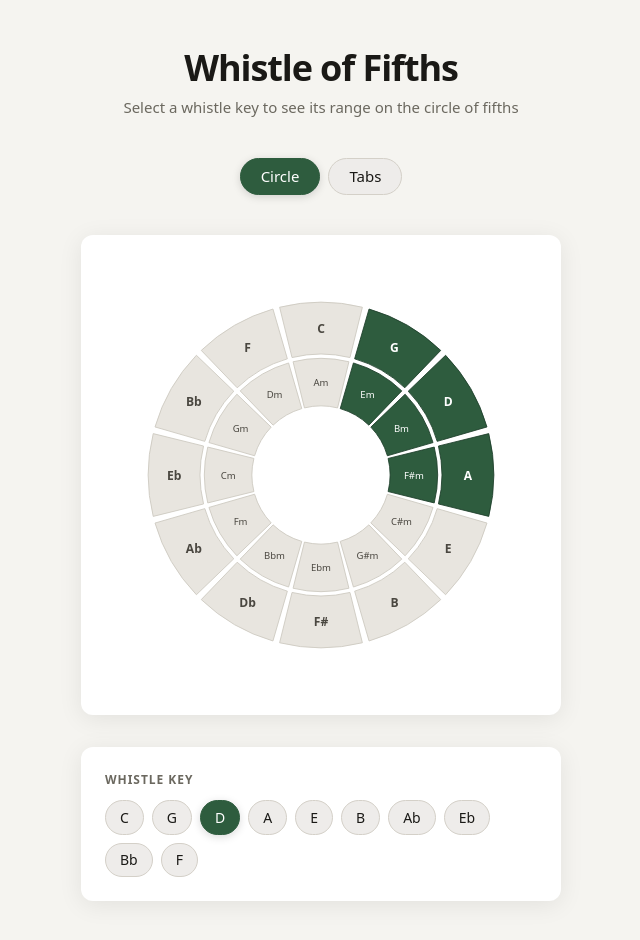
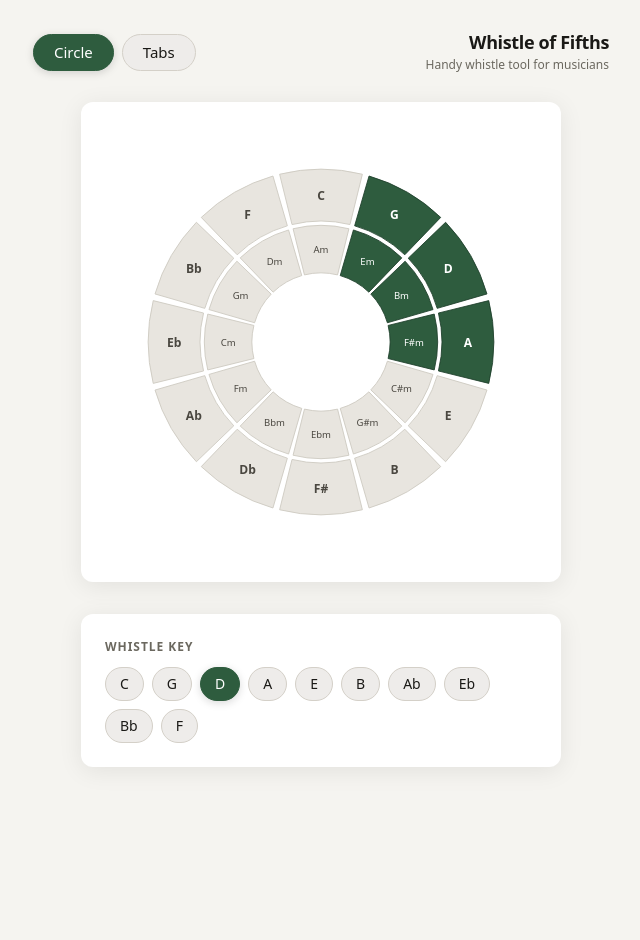
Before and after one commit to Inveracity/whistle-of-fifths, a website with bundled scripts: page src/index.html in a window 1280 px wide. Shown: the whole page, without its empty margins (319-959 px from the left). After the commit the page ends 800 px from the top, so only its background shows below. Built offline with nearby package versions, Linux system fonts and the light colour scheme.

Commit message:
make ui layout a little less janky

```diff
--- a/package.json
+++ b/package.json
@@ -4,7 +4,7 @@
 	"scripts": {
 		"dev": "bun run server.ts",
 		"build": "bun build src/main.ts --outdir dist --minify && cp src/index.html dist/index.html && cp src/style.css dist/style.css",
-		"lint": "biome check src/**/*.ts",
+		"lint": "biome check",
 		"test": "vitest run",
 		"test:watch": "vitest"
 	},
--- a/src/index.html
+++ b/src/index.html
@@ -10,11 +10,13 @@
 
 <body>
     <div class="layout">
-        <header class="header">
-            <h1 class="title">Whistle of Fifths</h1>
-            <p class="subtitle">Select a whistle key to see its range on the circle of fifths</p>
-        </header>
-        <nav id="nav" class="nav"></nav>
+        <div class="topbar">
+            <nav id="nav" class="nav"></nav>
+            <header class="header">
+                <h1 class="title">Whistle of Fifths</h1>
+                <p class="subtitle">Handy whistle tool for musicians</p>
+            </header>
+        </div>
         <div id="page-circle" class="page">
             <main class="main">
                 <div class="circle-wrapper">
--- a/src/style.css
+++ b/src/style.css
@@ -59,36 +59,44 @@ body {
 	font-family: system-ui, -apple-system, "Segoe UI", sans-serif;
 	min-height: 100dvh;
 	display: flex;
-	align-items: center;
 	justify-content: center;
 }
 
 .layout {
 	width: 100%;
 	max-width: 640px;
-	padding: clamp(1.5rem, 5vw, 3rem) clamp(1rem, 4vw, 2rem);
+	padding: clamp(1rem, 4vw, 2rem) clamp(1rem, 4vw, 2rem);
 	display: flex;
 	flex-direction: column;
-	gap: clamp(1.5rem, 4vw, 2.5rem);
+	gap: clamp(1rem, 3vw, 1.75rem);
+	align-self: flex-start;
+}
+
+.topbar {
+	display: flex;
+	align-items: center;
+	justify-content: space-between;
+	gap: 1rem;
 }
 
 .header {
-	text-align: center;
+	text-align: right;
+	flex-shrink: 0;
 }
 
 .title {
-	font-size: clamp(1.5rem, 4vw, 2.25rem);
+	font-size: clamp(0.875rem, 2.5vw, 1.125rem);
 	font-weight: 700;
-	letter-spacing: -0.03em;
-	line-height: 1.1;
+	letter-spacing: -0.02em;
+	line-height: 1.2;
 	color: var(--text);
 }
 
 .subtitle {
-	margin-top: 0.5rem;
-	font-size: clamp(0.8125rem, 2vw, 0.9375rem);
+	margin-top: 0.2rem;
+	font-size: clamp(0.6875rem, 1.5vw, 0.75rem);
 	color: var(--text-muted);
-	line-height: 1.5;
+	line-height: 1.4;
 }
 
 .main {
@@ -225,7 +233,8 @@ body {
 .nav {
 	display: flex;
 	gap: 0.5rem;
-	justify-content: center;
+	justify-content: flex-start;
+	flex-wrap: wrap;
 }
 
 .nav-btn {
```
